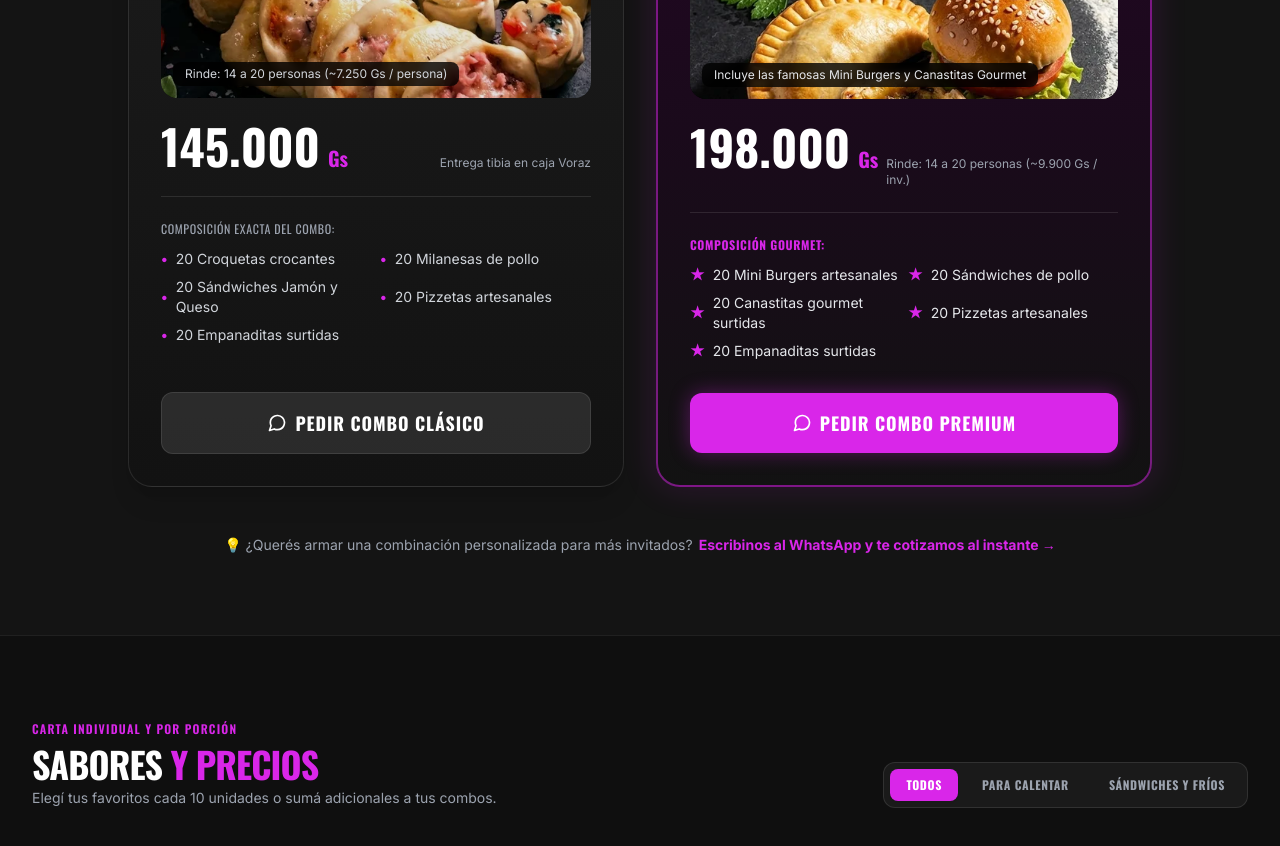
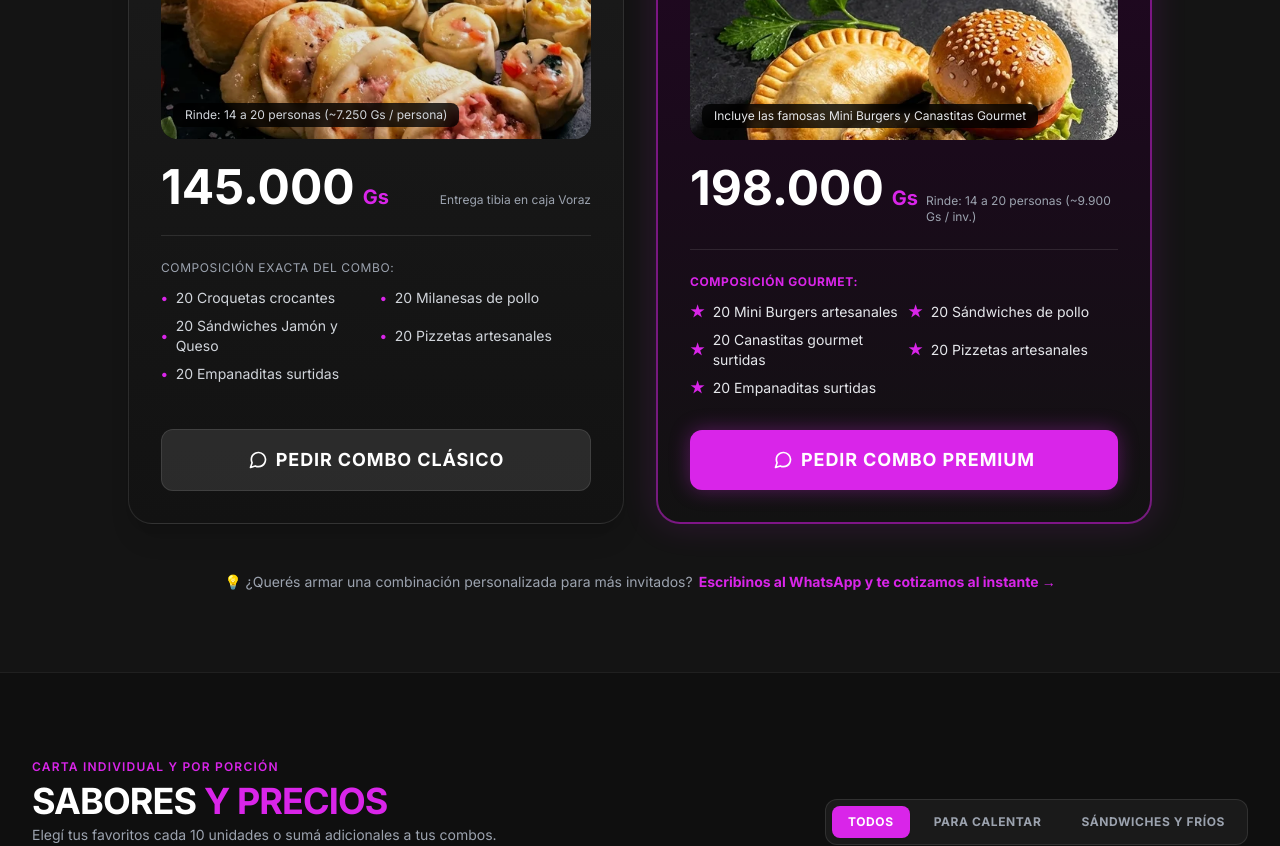
Before and after one commit to juanma-romero/Voraz, a React (Vite) app: page / in a window 1280 px wide. Shown: the part 1340-2186 px from the top of the page. Built offline with nearby package versions, Linux system fonts and the light colour scheme; a web font is replaced by a local one.

Commit message:
feat(web): rediseno completo con precios actualizados, ubicacion y assets hd

```diff
--- a/tailwind.config.js
+++ b/tailwind.config.js
@@ -5,22 +5,19 @@ export default {
     "./src/**/*.{js,ts,jsx,tsx}",
   ],
   theme: {
-    fontFamily: {
-      'gara':['garamond-premier-pro'],
-      'oswald': ['Oswald', 'sans-serif'],
-    },
     extend: {
       colors: {
-        'violeta':'#590256',
-        'verde':'#30af50',
-        'neon-pink': '#ff0080',
-        'neon-blue': '#00ffff',
-        'neon-green': '#39ff14',
-        'neon-purple': '#bf00ff',
-        'voraz-pink': '#d926e9',
-        'voraz-dark': '#111111',
-      }
-    }
+        'voraz-black': '#0a0a0a',
+        'voraz-card': '#141414',
+        'voraz-pink': '#d925e9',
+        'voraz-pink-hover': '#c018d0',
+        'voraz-gold': '#d4af37',
+      },
+      fontFamily: {
+        'garamond': ['EB Garamond', 'Garamond', 'serif'],
+        'domus': ['Outfit', 'sans-serif'],
+      },
+    },
   },
   plugins: [],
 }
```
